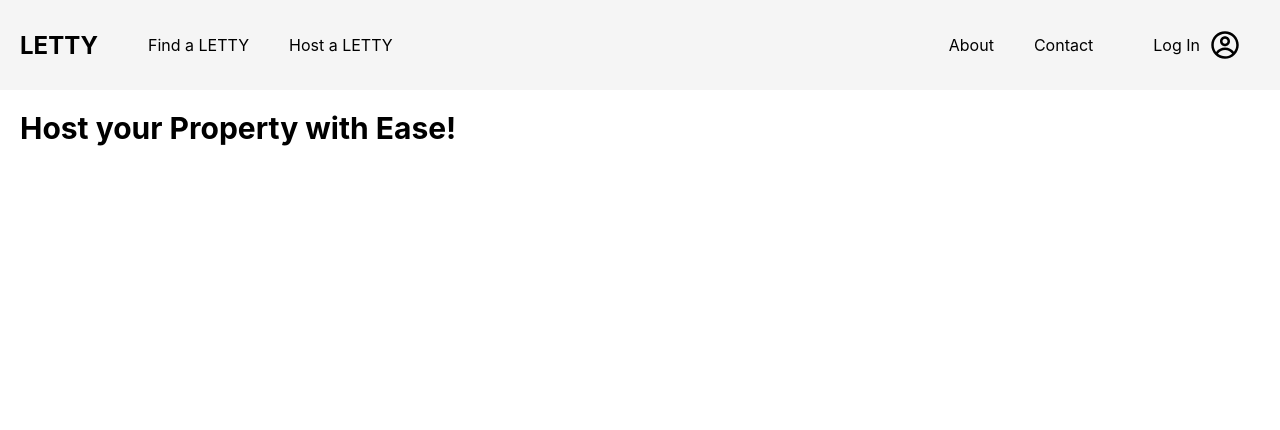
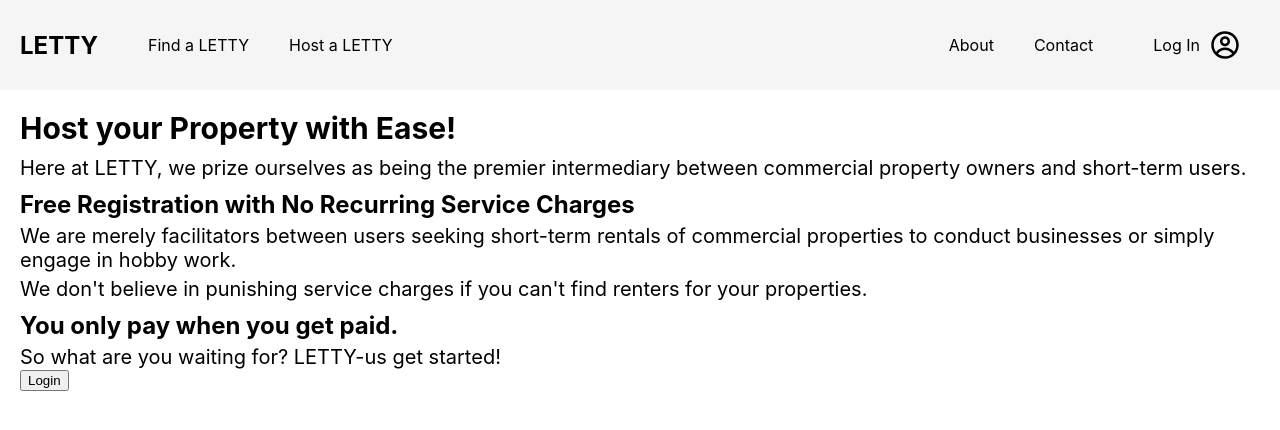
Before and after one commit to bcha92/Letty, a React (Create React App) app in the folder client/: page /hosting in a window 1280 px wide. Shown: the top 430 px of the page. Built offline with nearby package versions, Linux system fonts and the light colour scheme; what react-google-maps would draw is missing.

Commit message:
--hostintro start

```diff
--- a/client/src/App.js
+++ b/client/src/App.js
@@ -12,6 +12,7 @@ import ErrorSplash from "./components/Error";
 import Homepage from "./components/Homepage";
 import Locations from "./components/Properties";
 import PropertyDetail from "./components/Properties/Property";
+import HostingIntro from "./components/HostIntro";
 import Hosting from "./components/Properties/Hosting";
 import About from "./components/About";
 import Contact from "./components/Contact";
@@ -56,11 +57,12 @@ const App = () => {
         />
       </Route>
       <Route path="/hosting">
-        <Hosting
+        {isAuthenticated ? <Hosting
+          loginWithRedirect={loginWithRedirect}
           isAuthenticated={isAuthenticated}
           user={user}
           PORT={PORT}
-        />
+        /> : <HostingIntro loginWithRedirect={loginWithRedirect} /> }
       </Route>
 
       {/* About/Contact */}
--- /dev/null
+++ b/client/src/components/HostIntro.js
@@ -0,0 +1,35 @@
+import React from "react";
+import styled from "styled-components";
+
+// Hosting Page for Non-Authenticated Users
+const HostingIntro = ({ loginWithRedirect }) => {
+    return <HostWrap>
+        <h2>Host your Property with Ease!</h2>
+        <p>Here at LETTY, we prize ourselves as being the premier intermediary between commercial property owners and short-term users.</p>
+        <h3>Free Registration with No Recurring Service Charges</h3>
+        <p>We are merely facilitators between users seeking short-term rentals of commercial properties to conduct businesses or simply engage in hobby work.</p>
+        <p>We don't believe in punishing service charges if you can't find renters for your properties.</p>
+        <h3>You only pay when you get paid.</h3>
+        <p>So what are you waiting for? LETTY-us get started!</p>
+        <button onClick={() => loginWithRedirect()}>Login</button>
+    </HostWrap>
+};
+
+// Styled Components
+const HostWrap = styled.div`
+    padding: 20px;
+    & > h2 {
+        font-size: 30px;
+        margin-bottom: 10px;
+    };
+    & > h3 {
+        font-size: 24px;
+        margin: 10px 0 5px;
+    };
+    & > p {
+        font-size: 20px;
+        margin-top: 5px;
+    };
+`;
+
+export default HostingIntro;
--- a/client/src/components/Properties/Hosting.js
+++ b/client/src/components/Properties/Hosting.js
@@ -2,8 +2,8 @@ import React, { useState } from "react";
 import { useHistory } from "react-router";
 import styled from "styled-components";
 
-// Hosting Component
-const Hosting = ({ isAuthenticated, user, PORT }) => {
+// Hosting Component (for Authorized Users Only)
+const Hosting = ({ user, PORT }) => {
     let history = useHistory();
     // Property Registration Form Initial State
     const initState = {
@@ -11,9 +11,9 @@ const Hosting = ({ isAuthenticated, user, PORT }) => {
         features: [], restrictions: "", images: [], rooms: [],
         type: "",
         owner: {
-            userId: isAuthenticated ? user.sub : null,
-            name: isAuthenticated ? user.name : null,
-            email: isAuthenticated ? user.email : null,
+            userId: user.sub,
+            name: user.name,
+            email: user.email,
         },
     };
 
@@ -51,8 +51,7 @@ const Hosting = ({ isAuthenticated, user, PORT }) => {
         })
     }
 
-    return (isAuthenticated ?
-    <HostWrap>{/* Hosting page for Authenticated Users */}
+    return <HostWrap>{/* Hosting page for Authenticated Users */}
         <HostingSplash>
             <h2>Register your Property</h2>
             <p>Please fill out as much detail about your property.</p>
@@ -126,13 +125,7 @@ const Hosting = ({ isAuthenticated, user, PORT }) => {
                 />
             </Form>
         </HostingSplash>
-    </HostWrap> :
-
-    <HostWrap>{/* Splash page for Non-Authenticated Users */}
-        <HostingSplash>
-            <h2>Host your Property with Ease!</h2>
-        </HostingSplash>
-    </HostWrap>)
+    </HostWrap>
 };
 
 // Styled Components
--- a/client/src/components/Properties/Property.js
+++ b/client/src/components/Properties/Property.js
@@ -56,7 +56,7 @@ const PropertyDetail = ({ isAuthenticated, user, PORT, GK }) => {
 
                 <DobWrap>
                 {/* MAP // GOOGLE // PROPERTY LOCAL */}
-                    {/* <div style={{
+                    <div style={{
                         width: "300px", height: "300px", margin: "20px"
                     }}>
                         <LocationsMap
@@ -66,7 +66,7 @@ const PropertyDetail = ({ isAuthenticated, user, PORT, GK }) => {
                             mapElement={<div style={{ height: "100%" }} />}
                             properties={[property]}
                         />
-                    </div> */}
+                    </div>
 
                     {/* Image Carousel */}
                     <ImageCarousel images={property.images} />
```
